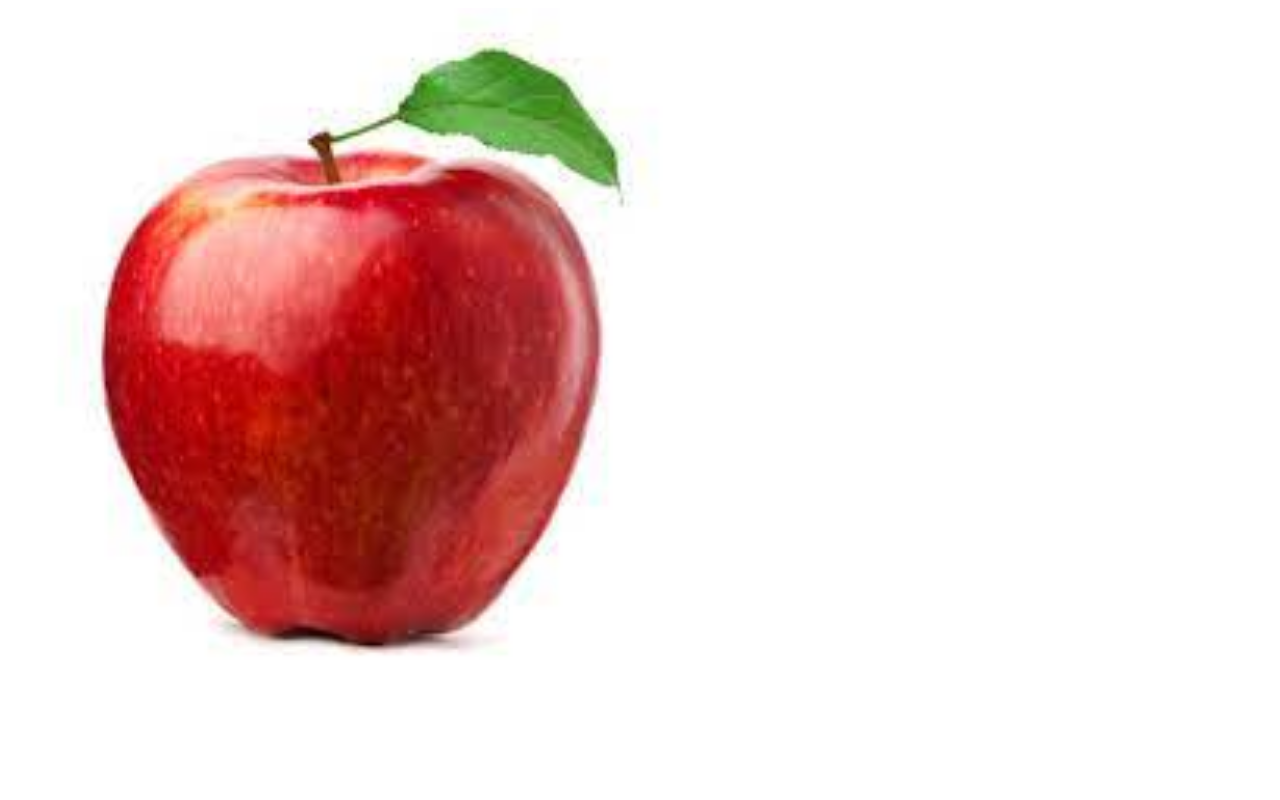
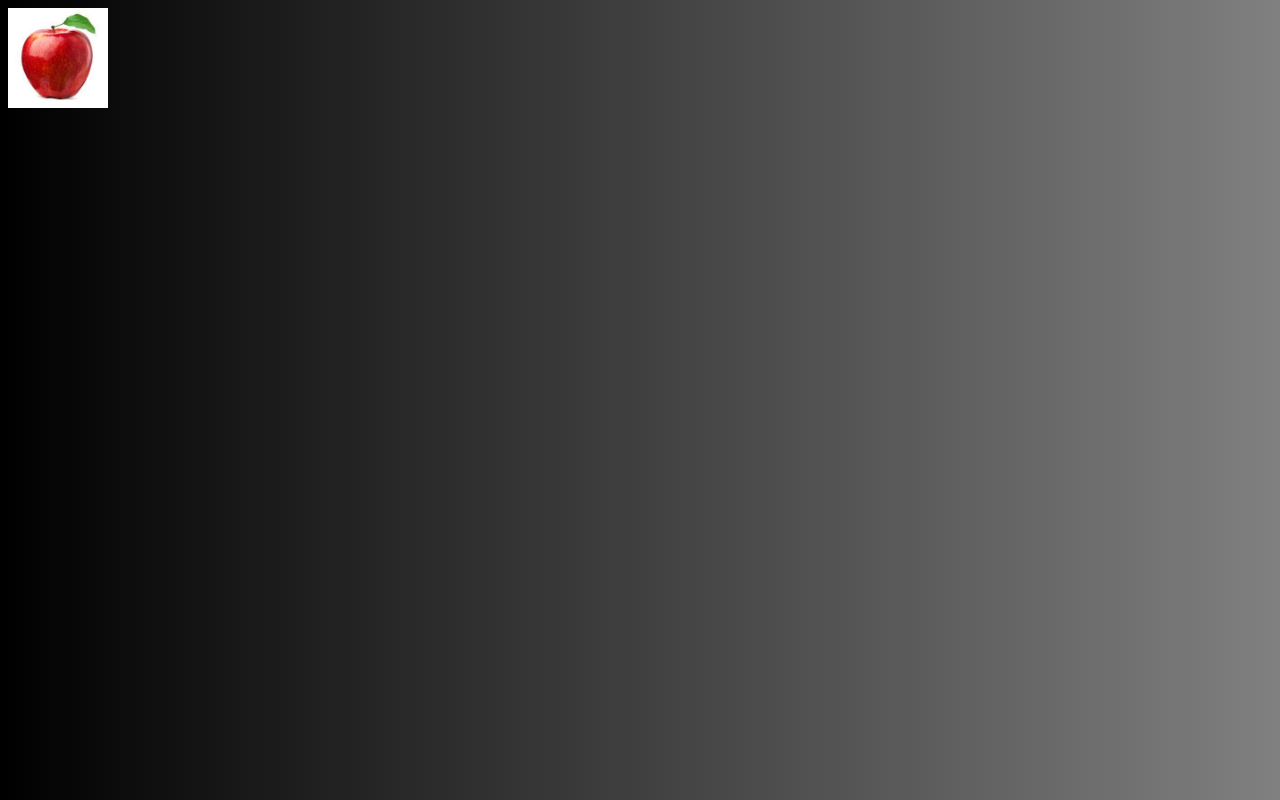
Before and after one commit to Rachana1234567/Final, a plain HTML site: page Index.html in a window 1280 px wide. Drawn offline with Linux system fonts and the light colour scheme.

Commit message:
Update Index.html

```diff
--- a/Index.html
+++ b/Index.html
@@ -1,10 +1,15 @@
 <!DOCTYPE html>
 <html>
 <head>
+	<style>
+	body{
+		background-image: linear-gradient(to left, grey,black)
+	}
+</style>
 </head>
 <body>
 <a href="Benefits.html">
-<img border="0" alt="My apple" src="Apple.jfif" width="700" height="700">
+<img border="0" alt="My apple" src="Apple.jfif" width="100" height="100">
 </a>
 </body>
 </html>
```
